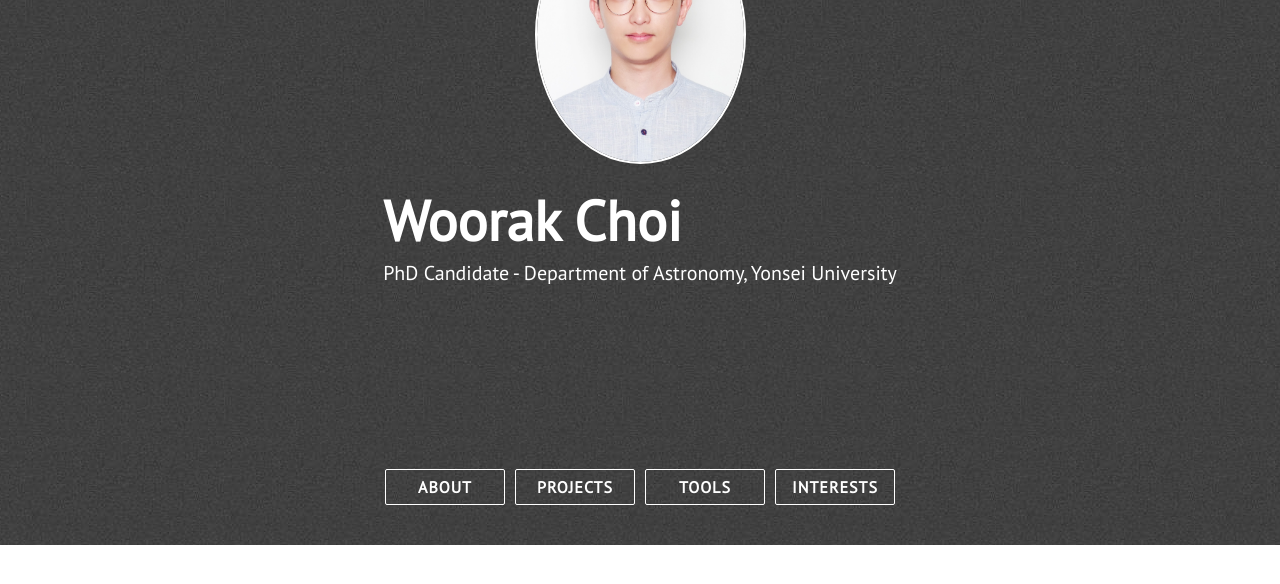
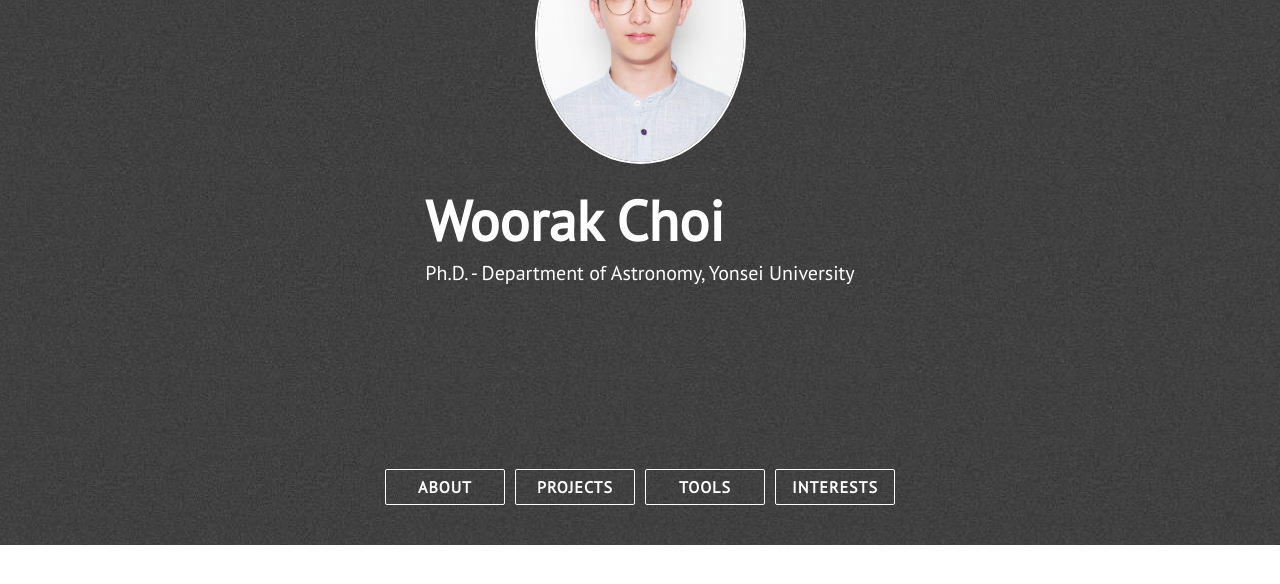
Before and after one commit to woorak-choi/woorak-choi, a Jekyll site: the page built from index.html, in a window 1280 px wide and 900 px high, scrolled down 355 px. Shown: the top 584 px of the window. Built offline with Jekyll 4.4.1, drawn with Linux system fonts in a browser that asks for light colours; nearby versions of some CDN libraries; some of the changed text lies outside the part shown.

Commit message:
Update _config.yml

```diff
--- a/_config.yml
+++ b/_config.yml
@@ -1,5 +1,5 @@
 title: Woorak Choi
-description: PhD Candidate - Department of Astronomy, Yonsei University
+description: Ph.D. - Department of Astronomy, Yonsei University
 site_title: '@wrchoi - Woorak Choi'
 
 # Build settings
@@ -9,7 +9,7 @@
 # Personalization
 github_username: woorak-choi
 blog_url:
-email: woorak.c@yonsei.ac.kr
+email: woorak.c@gmail.com
 
 # absolute or relative
 profile_picture: assets/images/2018내사진.jpg
```
